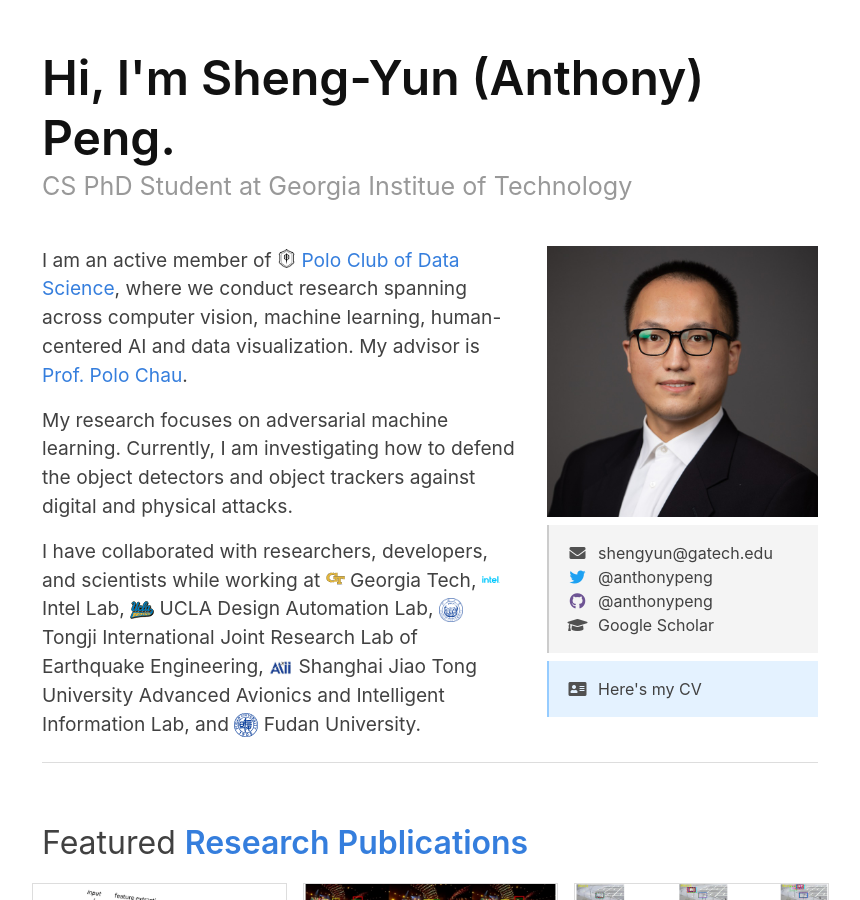
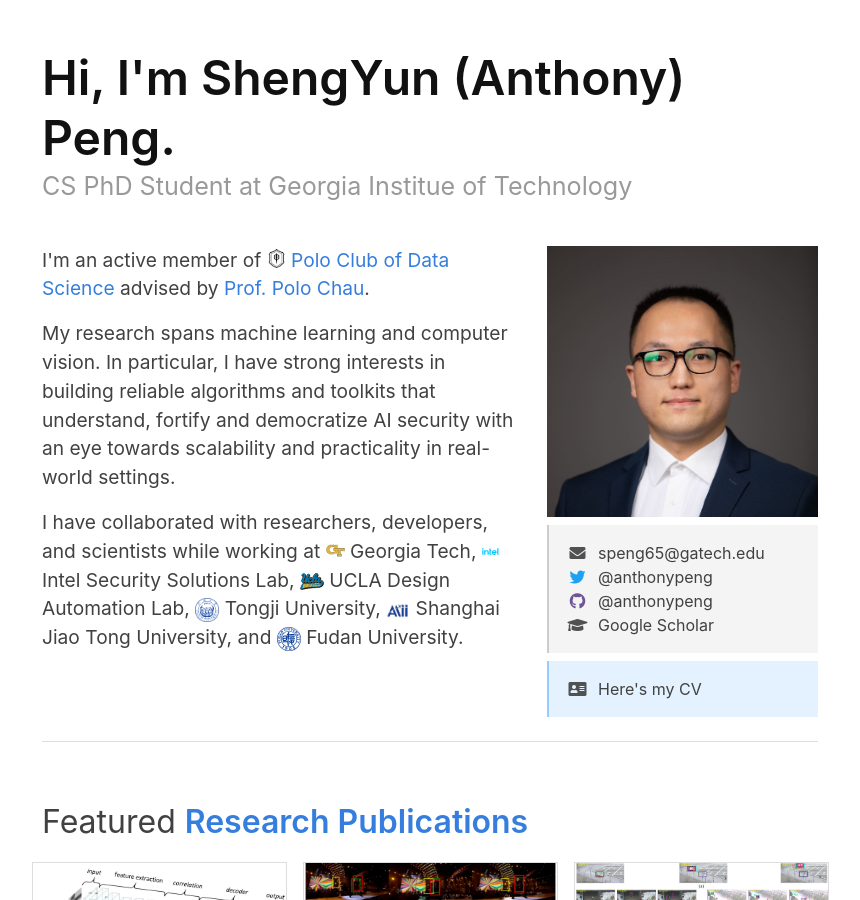
Before and after one commit to nemathahmed/temp_site2, a Jekyll site: the page built from index.markdown, in a window 1280 px wide and 900 px high. Shown: the whole window, without its empty margins (210-1070 px from the left). Built offline with Jekyll 4.4.1, drawn with Linux system fonts in a browser that asks for light colours; nearby versions of some CDN libraries; some web fonts are replaced.

Commit message:
Update personal info and intro

```diff
--- a/_config.yml
+++ b/_config.yml
@@ -6,7 +6,7 @@
 
 title: ShengYun (Anthony) Peng
 tagline: CS PhD Student at Gatech
-email: shengyun@gatech.edu
+email: speng65@gatech.edu
 description: >- # this means to ignore newlines until "baseurl:"
   Write an awesome description for your new site here. You can edit this
   line in _config.yml. It will appear in your document head meta (for
@@ -23,7 +23,7 @@ sass:
 author:
   name: Anthony Peng
   url: https://shengyun-peng.github.io/
-  email: shengyun@gatech.edu
+  email: speng65@gatech.edu
 
 markdown: kramdown
 highlighter: rouge
--- a/_data/social-links.yaml
+++ b/_data/social-links.yaml
@@ -7,10 +7,10 @@
   cv-group: 1
 
 - id: email
-  description: "shengyun@gatech.edu"
+  description: "speng65@gatech.edu"
   color: "#515151"
   class: "fas fa-envelope icon"
-  url: "mailto:shengyun@gatech.edu"
+  url: "mailto:speng65@gatech.edu"
   on-homepage: true
   cv-group: 1
 
@@ -18,7 +18,7 @@
   description: "@anthonypeng"
   color: "#1da1f2"
   class: "fab fa-twitter icon"
-  url: https://twitter.com/Anthony89188307
+  url: https://twitter.com/RealAnthonyPeng
   on-homepage: true
   cv-group: 2
 
--- a/_includes/footer.html
+++ b/_includes/footer.html
@@ -1,8 +1,8 @@
 <footer>
 	<div id="footer-left">
-		<a href="mailto:shengyun@gatech.edu"><i class="fa-lg fa fa-envelope footer-icon" aria-hidden="true"></i></a>
-		<a href="https://twitter.com/Anthony89188307"><i class="fa-lg fab fa-twitter footer-icon" aria-hidden="true"></i></a>
-		<a href="https://www.linkedin.com/in/sheng-yun-anthony-peng-443bb6151/"><i class="fa-lg fab fa-linkedin-in footer-icon" aria-hidden="true"></i></a>
+		<a href="mailto:speng65@gatech.edu"><i class="fa-lg fa fa-envelope footer-icon" aria-hidden="true"></i></a>
+		<a href="https://twitter.com/RealAnthonyPeng"><i class="fa-lg fab fa-twitter footer-icon" aria-hidden="true"></i></a>
+		<a href="https://www.linkedin.com/in/shengyun-anthony-peng-443bb6151/"><i class="fa-lg fab fa-linkedin-in footer-icon" aria-hidden="true"></i></a>
 		<a href="https://github.com/ShengYun-Peng"><i class="fa-lg fab fa-github footer-icon" aria-hidden="true"></i></a>
 		<a href="https://scholar.google.com/citations?user=9Yr7ID0AAAAJ&hl=en"><i class="fa-lg fa fa-graduation-cap footer-icon" aria-hidden="true"></i></a>
 		<br>
--- a/_includes/head.html
+++ b/_includes/head.html
@@ -8,8 +8,8 @@
 
   <!-- Share card -->
   <meta name="twitter:card" content="summary" />
-  <meta name="twitter:site" content="@anthonypeng" />
-  <meta name="twitter:creator" content="@anthonypeng" />
+  <meta name="twitter:site" content="@RealAnthonyPeng" />
+  <meta name="twitter:creator" content="@RealAnthonyPeng" />
   <meta property="og:url" content="https://shengyun-peng.github.io/" />
   <meta property="og:title" content="ShengYun Peng" />
   <meta property="og:description" content="ShengYun Peng is a PhD student at Georgia Tech working on adversarial machine learning." />
--- a/index.markdown
+++ b/index.markdown
@@ -5,33 +5,34 @@ title: Home
 
 <div id ="intro-wrapper" class="l-middle">
 	<div id="intro-title-wrapper" class="intro-left">
-		<h1 id="intro-title">Hi, I'm Sheng-Yun (Anthony) Peng.</h1>
+		<h1 id="intro-title">Hi, I'm ShengYun (Anthony) Peng.</h1>
 		<div id="intro-subtitle">
 			CS PhD Student at Georgia Institue of Technology
 		</div>
 	</div>
 	<div class="intro-left">
 	<div class="intro-left">
-		I am an active member of <img class="intro-logo" style="width: 19px; padding-bottom: 5px;" src="/images/poloclub.png"> <a href="http://poloclub.gatech.edu">Polo Club of Data Science</a>, where we conduct research spanning across computer vision, machine learning, human-centered AI and data visualization. My advisor is <a href="http://www.cc.gatech.edu/~dchau/">Prof. Polo Chau</a>.
+		I'm an active member of <img class="intro-logo" style="width: 19px; padding-bottom: 5px;" src="/images/poloclub.png"> <a href="http://poloclub.gatech.edu">Polo Club of Data Science</a> advised by <a href="http://www.cc.gatech.edu/~dchau/">Prof. Polo Chau</a>.
     </div>
 	<div style="height: 1rem"></div>
 	<div class="intro-left">
-		My research focuses on adversarial machine learning. Currently, I am investigating how to defend the object detectors and object trackers against digital and physical attacks.
+		My research spans machine learning and computer vision. In particular, I have strong interests in building reliable algorithms and toolkits that understand, fortify and democratize AI security with an eye towards scalability and practicality in real-world settings.
+		<!-- focuses on adversarial machine learning. Currently, I am investigating how to defend the object detectors and object trackers against digital and physical attacks.  -->
 	</div>
 	<div style="height: 1rem"></div>
 	<div>
 		I have collaborated with researchers, developers, and scientists while working at
         <img class="intro-logo" style="width: 19px; padding-bottom: 5px;" src="/images/gatech.svg"> Georgia Tech,
-        <img class="intro-logo" style="width: 18px; padding-bottom: 3px;" src="/images/intel.svg"> Intel Lab,
+        <img class="intro-logo" style="width: 18px; padding-bottom: 3px;" src="/images/intel.svg"> Intel Security Solutions Lab,
         <img class="intro-logo" style="width: 24px" src="/images/ucla.svg"> UCLA Design Automation Lab,
-        <img class="intro-logo" style="width: 24px;" src="/images/tongji.svg"> Tongji International Joint Research Lab of Earthquake Engineering,
-        <img class="intro-logo" style="width: 24px;" src="/images/aaii.png"> Shanghai Jiao Tong University Advanced Avionics and Intelligent Information Lab,
+        <img class="intro-logo" style="width: 24px;" src="/images/tongji.svg"> Tongji University,
+        <img class="intro-logo" style="width: 24px;" src="/images/aaii.png"> Shanghai Jiao Tong University,
         and <img class="intro-logo" style="width: 24px;" src="/images/fudan.svg"> Fudan University.
 	</div>
 </div>
 
 <div class="intro-right">
-	<img id="intro-image" class="intro-right" src="/images/square.jpeg">
+	<img id="intro-image" class="intro-right" src="/images/2022-square.jpg">
 	<div style="height: 0.5rem"></div>
 	<div id="intro-image-links" class="intro-right">
 		{% for link in site.data.social-links %}
```
Also changed, not shown: images/2022-square.jpg (added), images/square.jpeg (deleted).
